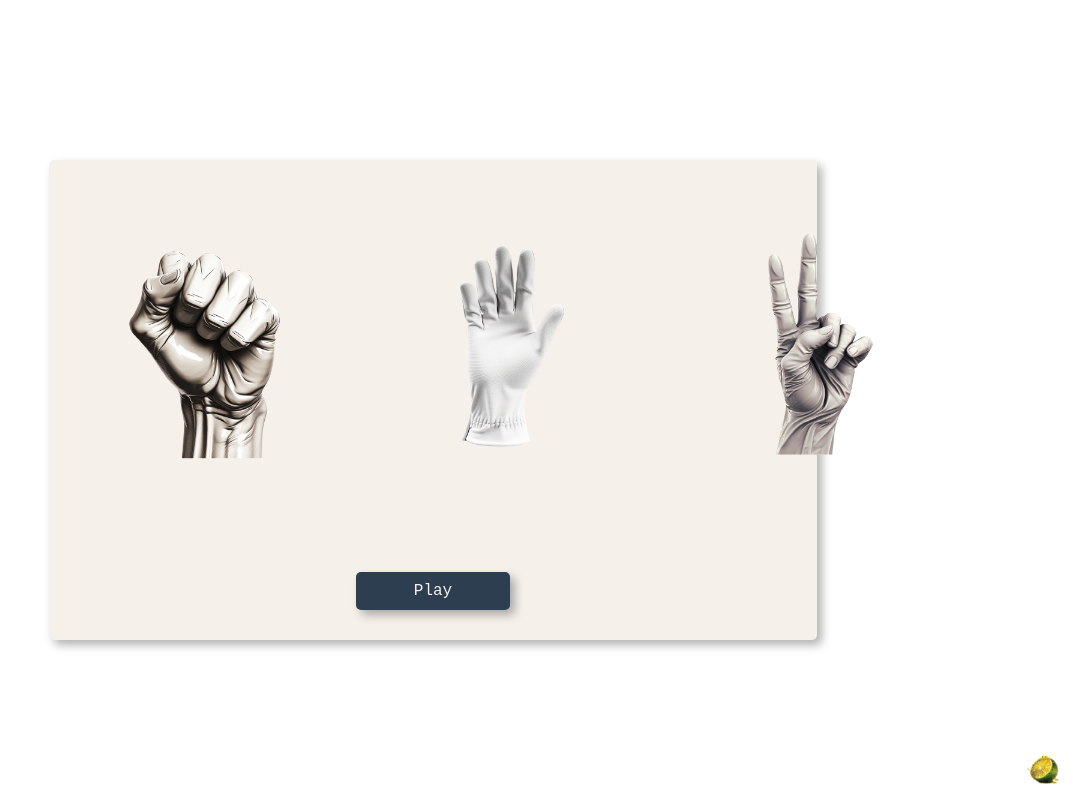
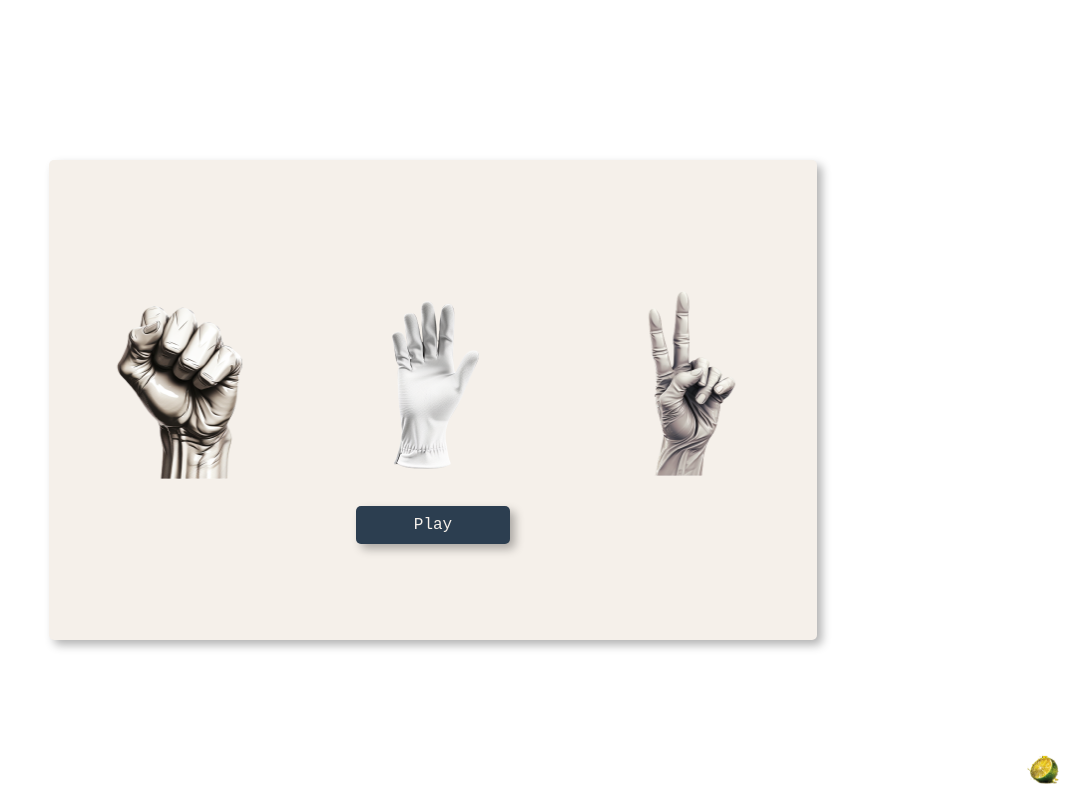
Before and after one commit to OilyLime/rps, a React (Create React App) app: page / in a window 1280 px wide. Shown: the whole page, without its empty margins (207-1280 px from the left). Built offline with nearby package versions, Linux system fonts and the light colour scheme.

Commit message:
It Works!

```diff
--- a/src/components/Game.tsx
+++ b/src/components/Game.tsx
@@ -9,7 +9,6 @@ import {
   selectPlayerName,
   selectRounds,
   setChoice,
-  selectRoundState,
 } from "../store/slices/gameSlice";
 import { Choice } from "../types";
 import ConnectedPlayers from "./ConnectedPlayers";
@@ -104,7 +103,6 @@ const Game: React.FC = () => {
     sendMessage(JSON.stringify({ type: "whoami", time: Date.now() }));
   }, [sendMessage]);
 
-  const roundState = useSelector(selectRoundState);
   const playerName = useSelector(selectPlayerName);
   const connectedPlayers = useSelector(selectPlayers);
   const choice = useSelector(selectChoice);
@@ -129,6 +127,13 @@ const Game: React.FC = () => {
   };
 
   // {"type":"result","time":1682826128075,"data":{"number":0,"time":1682826118508,"choices":[["Plum Fish","rock"],["Green Bird","paper"]],"winner":"Green Bird"}}
+  const didIWin = (round: any): boolean | null => {
+    console.log("did I win?", round, playerName);
+    if (round.winner === null) return null;
+    return playerName === round.winner;
+  };
+
+  const canIChoose = connectedPlayers.length === 2 && choice === "";
 
   return (
     <Block>
@@ -137,7 +142,8 @@ const Game: React.FC = () => {
       <GameWrapper>
         <RoundHistory>
           <span>Round History</span>
-          {rounds.map((round, index) => (
+          {rounds.length ? (
+            rounds.map((round, index) => (
               <RoundResult key={index}>
                 <img
                   src={`/${round.choices[0][1]}.png`}
@@ -145,9 +151,9 @@ const Game: React.FC = () => {
                   width="40"
                 />
                 <span>
-                {round.winner === playerName && "✅"}
-                {round.winner !== playerName && "❌"}
-                {round.winner === "" && "⭕"}
+                  {didIWin(round) === null && "⭕"}
+                  {didIWin(round) === true && "✅"}
+                  {didIWin(round) === false && "❌"}
                 </span>
                 <img
                   src={`/${round.choices[1][1]}.png`}
@@ -155,35 +161,41 @@ const Game: React.FC = () => {
                   width="40"
                 />
               </RoundResult>
-          ))}
+            ))
+          ) : (
+            <RoundResult key={0}>No Rounds Yet</RoundResult>
+          )}
         </RoundHistory>
         <MainBox>
+          {connectedPlayers && connectedPlayers.length === 2 ? (
             <span>
-          {roundState === "start" && "Let's Start"}
-          {roundState === "waiting" && "Waiting for Opponent"}
-          {roundState === "complete" && "Round Complete"}
+              {choice === "" && "Choose One"}
+              {choice !== "" && "Waiting for Opponent"}
             </span>
+          ) : (
+            <span>Waiting for Opponent</span>
+          )}
           <ChoicesContainer>
             <ChoiceImage
               src="/rock.png"
               alt="rock"
               id="rock"
               onClick={handleChoice(Choice.Rock)}
-              disabled={roundState === "complete"}
+              disabled={!canIChoose}
             />
             <ChoiceImage
               src="/paper.png"
               alt="paper"
               id="paper"
               onClick={handleChoice(Choice.Paper)}
-              disabled={roundState === "complete"}
+              disabled={!canIChoose}
             />
             <ChoiceImage
               src="/scissors.png"
               alt="scissors"
               id="scissors"
               onClick={handleChoice(Choice.Scissors)}
-              disabled={roundState === "complete"}
+              disabled={!canIChoose}
             />
           </ChoicesContainer>
         </MainBox>
--- a/src/components/Landing.tsx
+++ b/src/components/Landing.tsx
@@ -10,7 +10,7 @@ align-items: center;
   height: 100vh;
   width: 100vw;
   overflow: wrap;
-`
+`;
 
 const Box = styled.div`
   width: 60%;
@@ -18,49 +18,54 @@ height: 60%;
   background-color: white;
   border-radius: 5px;
   box-shadow: 5px 5px 10px rgba(0, 0, 0, 0.3);
-background-color: #F5F0EA
-`
+  background-color: #f5f0ea;
+  display: flex;
+  justify-content: center;
+  align-items: center;
+`;
 
 const Container = styled.div`
   display: flex;
   flex-direction: row;
-align-items: center;
   justify-content: space-around;
   flex-wrap: wrap;
-width: 100%;
-height: 100%; /* Add this to ensure the container takes the full height */
-`
+`;
 
 const ImagesContainer = styled.div`
   display: flex;
-justify-content: space-around;
+  justify-content: space-evenly;
+  padding: 0 10px;
+  width: 100%;
+`;
+
+const ImageWrapper = styled.div`
+  flex: 1;
+  display: flex;
+  justify-content: center;
   align-items: center;
-width: 100%;
-padding: 0 10px;
-`
+`;
 
 const Image = styled.img`
-max-width: 300px;
-width: 100%;
+  max-width: 100%;
   height: auto;
-`
+  object-fit: contain;
+`;
 
 const NewGameButton = styled.button`
-width:20%;
-background-color: #2C3E50;
-color: #F5F0EA;
+  width: 20%;
+  background-color: #2c3e50;
+  color: #f5f0ea;
   border: none;
   border-radius: 25px;
   padding: 10px 20px;
   font-size: 16px;
   cursor: pointer;
-margin-top: 20px;
   &:hover {
-  background-color: #5D3F31;
+    background-color: #5d3f31;
   }
   border-radius: 5px;
   box-shadow: 5px 5px 10px rgba(0, 0, 0, 0.3);
-`
+`;
 
 const Landing: React.FC = () => {
   const navigate = useNavigate();
@@ -69,16 +74,16 @@ const Landing: React.FC = () => {
   const handleCreateGame = async () => {
     setLoading(true);
     try {
-      const response = await fetch('game/new', { method: 'GET' });
+      const response = await fetch("game/new", { method: "GET" });
       if (!response.ok) {
         const message = await response.text();
-        throw new Error(message)
+        throw new Error(message);
       }
       const gameId = await response.text();
       navigate(`/play/${gameId}`);
     } catch (error) {
       setLoading(false);
-      console.error('Error creating game:', error);
+      console.error("Error creating game:", error);
     }
   };
 
@@ -87,17 +92,22 @@ const Landing: React.FC = () => {
       <Box>
         <Container>
           <ImagesContainer>
+            <ImageWrapper>
               <Image src="/rock.png" />
+            </ImageWrapper>
+            <ImageWrapper>
               <Image src="/paper.png" />
+            </ImageWrapper>
+            <ImageWrapper>
               <Image src="/scissors.png" />
+            </ImageWrapper>
           </ImagesContainer>
           <NewGameButton onClick={handleCreateGame} disabled={loading}>
-        {loading ? 'Loading...' : 'Play'}
+            {loading ? "Loading..." : "Play"}
           </NewGameButton>
         </Container>
       </Box>
     </Block>
-
   );
 };
 
--- a/src/hooks/useWebSocket.ts
+++ b/src/hooks/useWebSocket.ts
@@ -4,7 +4,6 @@ import {
   setPlayers,
   setChoice,
   addRound,
-  setRoundState,
 } from "../store/slices/gameSlice";
 
 import { useWebSocket as reactUseWebSocket } from "react-use-websocket/dist/lib/use-websocket";
@@ -16,9 +15,6 @@ const useWebSocket = (url: string, playerName?: string) => {
     onMessage: (event) => {
       const message = JSON.parse(event.data);
       switch (message.type) {
-        case "state":
-          dispatch(setRoundState(message.data.state));
-          break
         case "whoami":
           dispatch(setPlayerName(message.data.playerName));
           break;
@@ -29,8 +25,8 @@ const useWebSocket = (url: string, playerName?: string) => {
           dispatch(setChoice(message.data.choice));
           break;
         case "result":
-          console.log('event type "result"', message.data)
           dispatch(addRound(message.data));
+          dispatch(setChoice('')) // TODO: maybe there's a better way?
           break;
         default:
           break;
--- a/src/store/slices/gameSlice.ts
+++ b/src/store/slices/gameSlice.ts
@@ -2,7 +2,6 @@ import { createSlice } from "@reduxjs/toolkit";
 import { RootState } from "../index"
 
 export interface GameState {
-  roundState: string;
   playerName: string;
   players: string[];
   choice: string;
@@ -10,7 +9,6 @@ export interface GameState {
 }
 
 const initialState: GameState = {
-  roundState: 'waiting',
   playerName: "",
   players: [],
   choice: "",
@@ -21,9 +19,6 @@ const gameSlice = createSlice({
   name: "game",
   initialState,
   reducers: {
-    setRoundState: (state, action) => {
-      state.roundState = action.payload
-    },
     setPlayerName: (state, action) => {
       state.playerName = action.payload;
     },
@@ -50,10 +45,9 @@ const gameSlice = createSlice({
 
 // export default gameState.reducer;
 
-export const { setRoundState, setPlayerName, setPlayers, setChoice, setRounds, addRound } =
+export const { setPlayerName, setPlayers, setChoice, setRounds, addRound } =
   gameSlice.actions;
 
-export const selectRoundState = (state: RootState) => state.game.roundState;
 export const selectPlayers = (state: RootState) => state.game.players;
 export const selectPlayerName = (state: RootState) => state.game.playerName;
 export const selectChoice = (state: RootState) => state.game.choice;
```
Also changed, not shown: 2 other files (tests, documents, lock files or other folders). Lines whose indentation alone changed are shown as unchanged.
